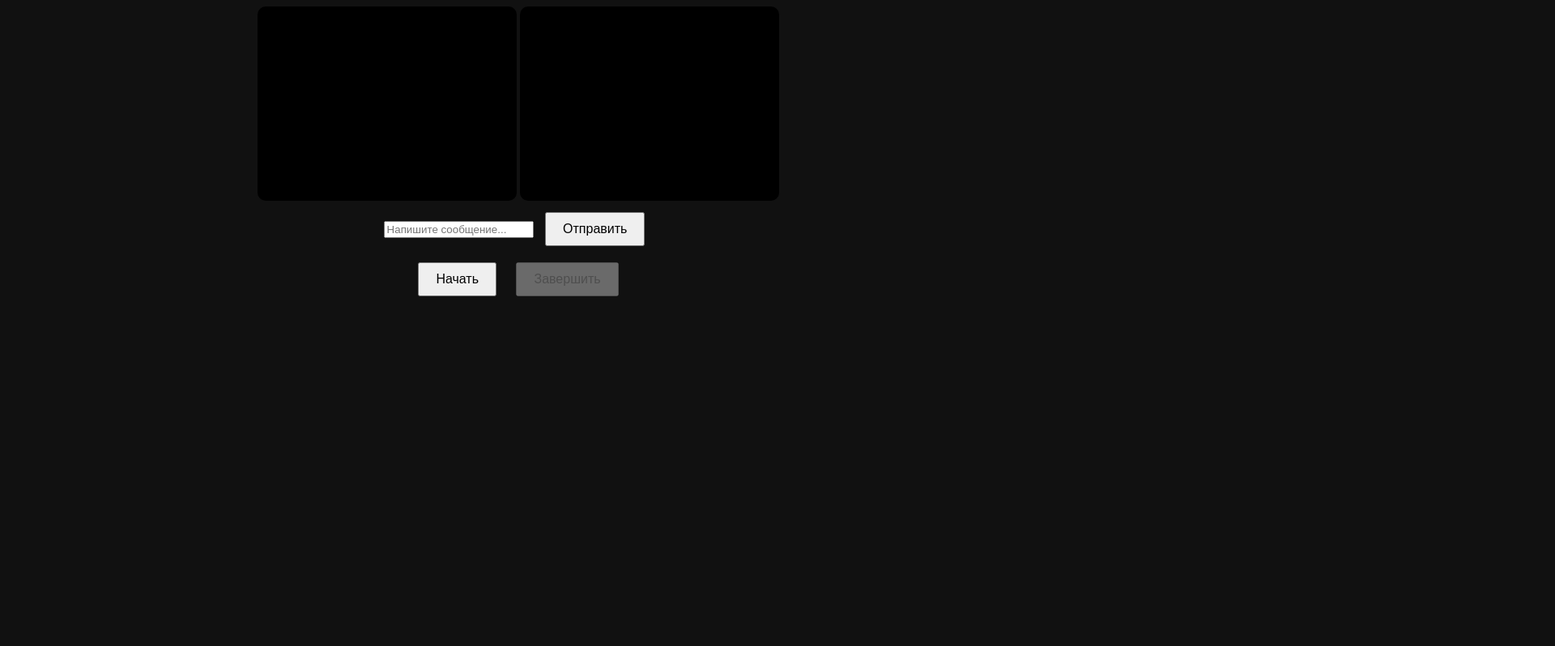
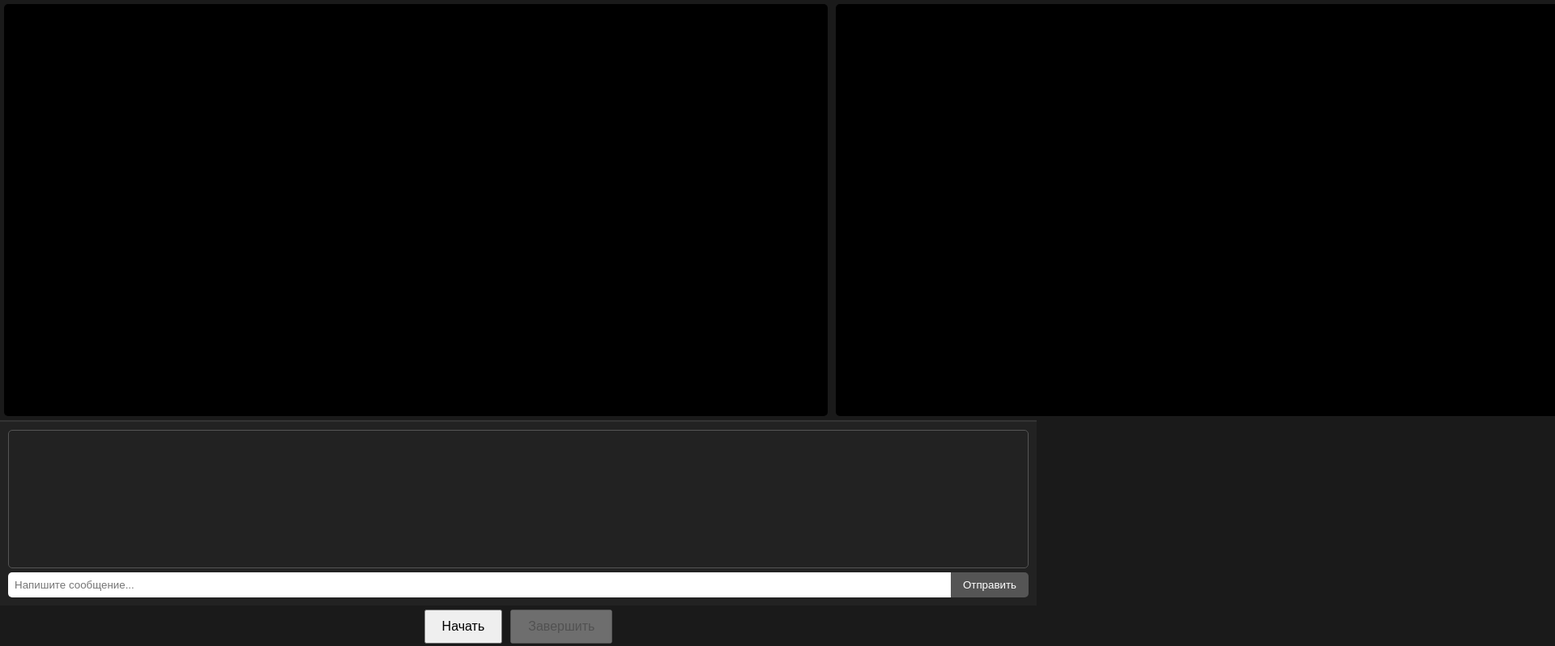
Before and after one commit to skuffazzer-ai/chat-roulette, a website: page public/index.html in a window 1280 px wide. Shown: the top 798 px of the page at 81% size, 1920 px wide, since content can reach past the window. Drawn offline with Linux system fonts and the light colour scheme.

Commit message:
Update style.css

```diff
--- a/public/style.css
+++ b/public/style.css
@@ -1,26 +1,83 @@
 body {
-  background: #111;
+  margin: 0;
+  padding: 0;
+  font-family: Arial, sans-serif;
+  background: #1a1a1a;
   color: white;
-  text-align: center;
-  font-family: Arial, sans-serif;
+  display: flex;
+  flex-direction: column;
+  height: 100vh;
 }
 
-.videos {
+.videos-container {
   display: flex;
-  justify-content: center;
-  gap: 20px;
-  margin: 20px;
+  flex: 1;
+  border-bottom: 2px solid #333;
 }
 
 video {
-  width: 320px;
-  height: 240px;
+  flex: 1;
   background: black;
-  border-radius: 10px;
+  border-radius: 5px;
+  margin: 5px;
+  object-fit: cover;
 }
 
-button {
+.chat-container {
+  flex: 0.4;
+  display: flex;
+  flex-direction: column;
+  padding: 10px;
+  background: #222;
+}
+
+.chat-messages {
+  flex: 1;
+  overflow-y: auto;
+  margin-bottom: 5px;
+  padding: 5px;
+  border: 1px solid #555;
+  border-radius: 5px;
+}
+
+.chat-message {
+  margin: 3px 0;
+}
+
+.chat-input {
+  display: flex;
+}
+
+.chat-input input {
+  flex: 1;
+  padding: 8px;
+  border-radius: 5px 0 0 5px;
+  border: none;
+  outline: none;
+}
+
+.chat-input button {
+  padding: 8px 15px;
+  border: none;
+  background: #555;
+  color: white;
+  border-radius: 0 5px 5px 0;
+  cursor: pointer;
+}
+
+.chat-input button:hover {
+  background: #777;
+}
+
+.controls {
+  display: flex;
+  justify-content: center;
+  margin: 5px;
+}
+
+.controls button {
   padding: 10px 20px;
   font-size: 16px;
-  margin: 10px;
+  margin: 0 5px;
+  cursor: pointer;
 }
```
